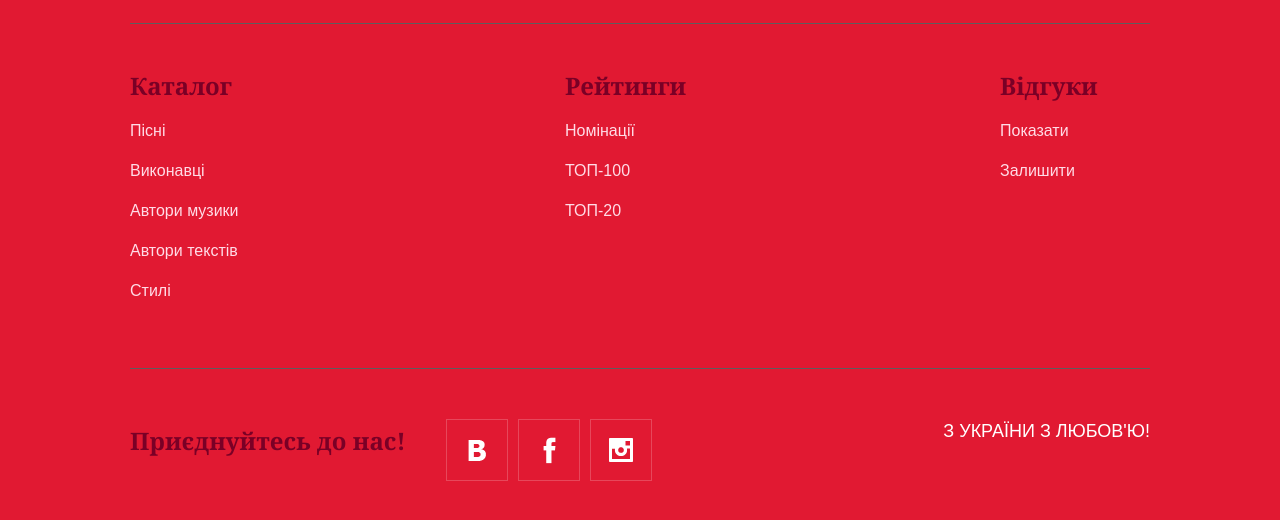
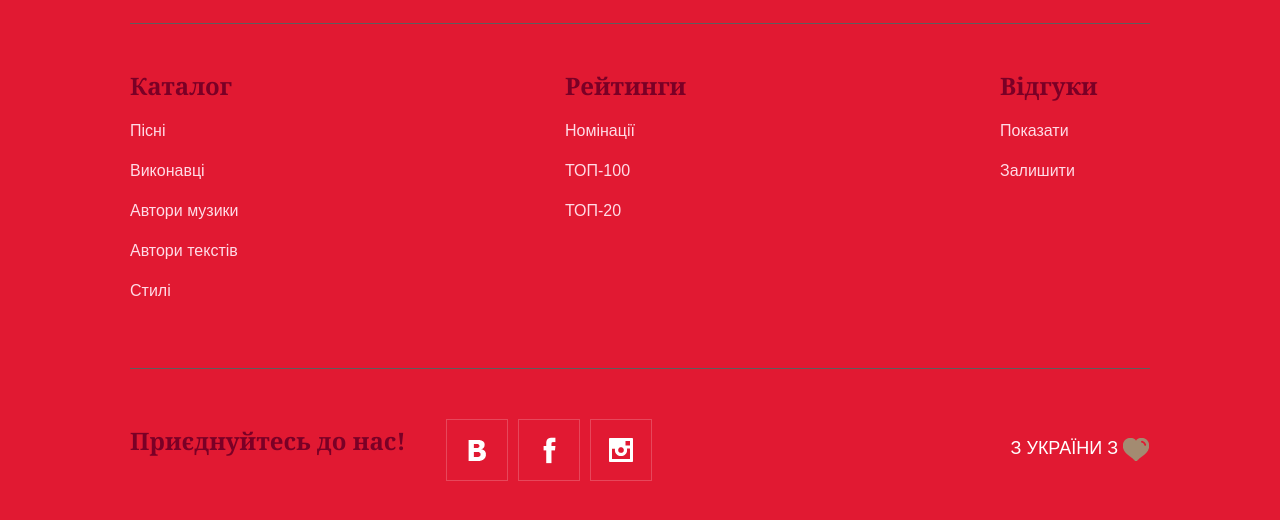
Before and after one commit to games4/pisnya.gk, a plain HTML site: page index.html in a window 1280 px wide. Shown: the part 4351-4871 px from the top of the page. Drawn offline with Linux system fonts and the light colour scheme.

Commit message:
Final styled page
Остаточна стилізація сторінки

```diff
--- a/css/style.css
+++ b/css/style.css
@@ -615,7 +615,7 @@ body {
 
   background-image: url("../img/write.jpg");
   background-repeat: no-repeat;
-  background-position: 100% 40px;
+  background-position: 100% 30px;
 }
 
 .feedback__form-group {
@@ -837,6 +837,7 @@ body {
 
 .page-footer__copyright {
 /*  width: 236px;*/
+  margin-top: 17px;
 
   color: #ffffff;
   text-transform: uppercase;
@@ -854,3 +855,15 @@ body {
 .page-footer__copyright a:active {
   color: rgba(255, 255, 255, 0.3);
 }
+
+.page-footer__copyright .heart {
+  display: inline-block;
+  width: 27px;
+  height: 24px;
+  font-size: 0;
+  vertical-align: middle;
+
+  background-image: url("../img/sprite.png");
+  background-position: -5px -419px;
+  background-repeat: no-repeat;
+}
```
